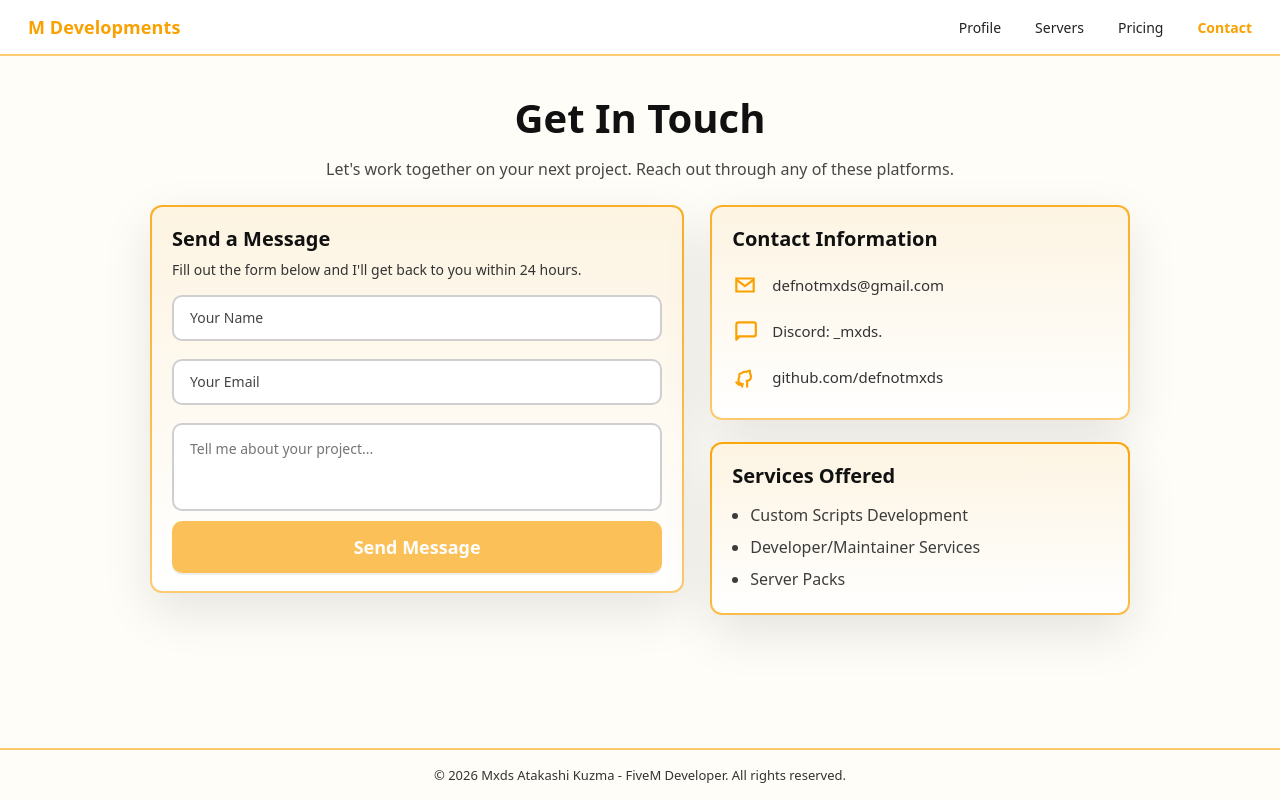
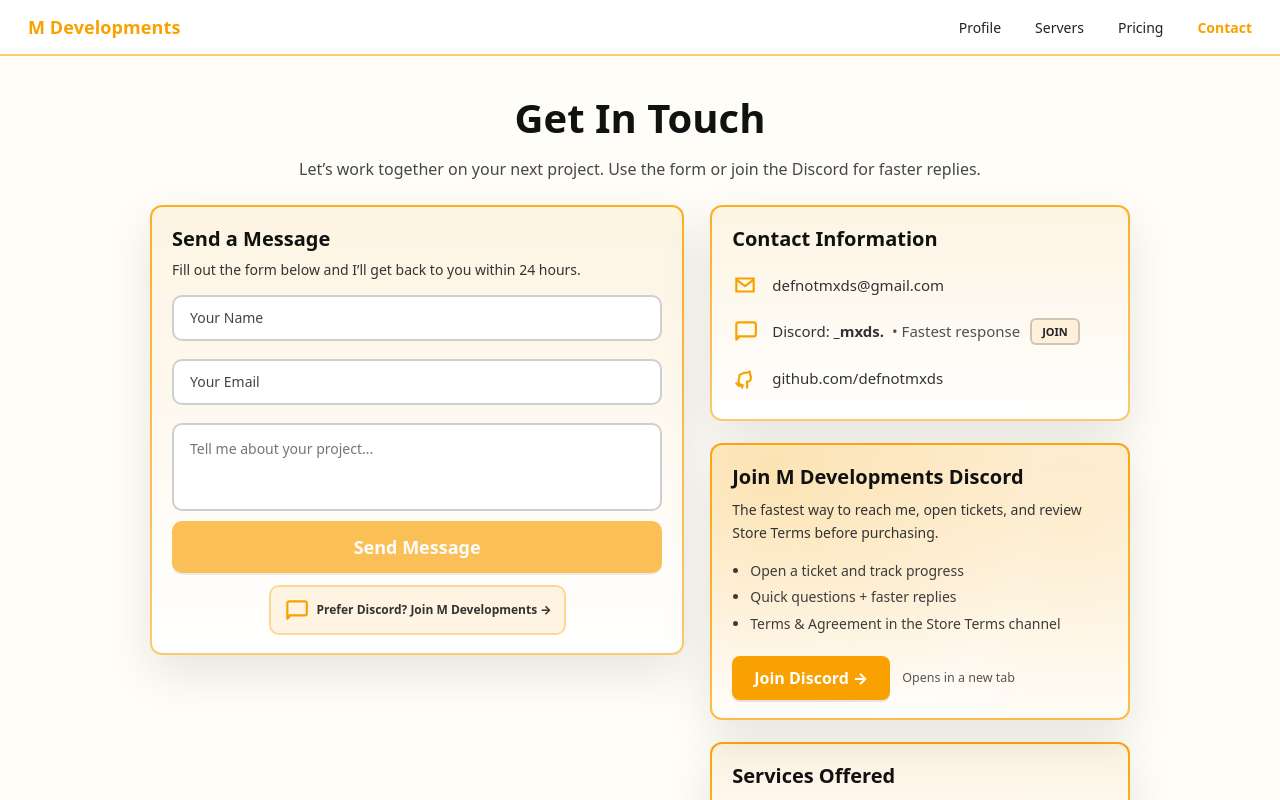
Before and after one commit to jmgee/mxdswebsite, a Next.js app: page /contact in a window 1280 px wide. Shown: the top 800 px of the page. Built offline with nearby package versions, Linux system fonts and the light colour scheme.

Commit message:
Update page.tsx

```diff
--- a/src/app/contact/page.tsx
+++ b/src/app/contact/page.tsx
@@ -4,6 +4,8 @@
 import { IconChat, IconGithub, IconMail } from "@/components/mxds/icons";
 
 type Status = "idle" | "sending" | "sent" | "error";
+
+const DISCORD_INVITE = "https://discord.gg/8z5pDsqGS5";
 
 export default function ContactPage() {
   const [name, setName] = useState("");
@@ -64,19 +66,17 @@
       <div className="mxds-center">
         <h2 className="mxds-contactTitle">Get In Touch</h2>
         <p className="mxds-contactLead">
-          Let's work together on your next project. Reach out through any of these platforms.
+          Let’s work together on your next project. Use the form or join the Discord for faster replies.
         </p>
       </div>
-
       <div className="mxds-contactGrid">
         <section className="mxds-card">
           <h3 className="mxds-cardTitle" style={{ fontSize: 20, marginBottom: 6 }}>
             Send a Message
           </h3>
           <p className="mxds-cardText" style={{ marginTop: 0 }}>
-            Fill out the form below and I'll get back to you within 24 hours.
+            Fill out the form below and I’ll get back to you within 24 hours.
           </p>
-
           {(status === "sent" || status === "error") && (
             <div
               className="mxds-cardText"
@@ -86,10 +86,7 @@
                 padding: "10px 12px",
                 borderRadius: 10,
                 border: "2px solid rgba(0,0,0,0.12)",
-                background:
-                  status === "sent"
-                    ? "rgba(16,168,74,0.10)"
-                    : "rgba(216,37,61,0.10)",
+                background: status === "sent" ? "rgba(16,168,74,0.10)" : "rgba(216,37,61,0.10)",
                 color: "#111",
                 fontWeight: 700,
               }}
@@ -99,7 +96,6 @@
                 : errorMsg || "Failed to send message."}
             </div>
           )}
-
           <form onSubmit={onSubmit}>
             <div className="mxds-formStack">
               <input
@@ -109,7 +105,6 @@
                 onChange={(e) => setName(e.target.value)}
                 autoComplete="name"
               />
-
               <input
                 className="mxds-formField"
                 placeholder="Your Email"
@@ -118,7 +113,6 @@
                 autoComplete="email"
                 inputMode="email"
               />
-
               <textarea
                 className="mxds-formArea"
                 placeholder="Tell me about your project..."
@@ -126,7 +120,6 @@
                 onChange={(e) => setMessage(e.target.value)}
               />
             </div>
-
             <button
               className="mxds-sendBtn"
               type="submit"
@@ -138,9 +131,32 @@
             >
               {status === "sending" ? "Sending..." : "Send Message"}
             </button>
+            <div style={{ marginTop: 12, display: "flex", justifyContent: "center" }}>
+              <a
+                href={DISCORD_INVITE}
+                target="_blank"
+                rel="noreferrer"
+                className="mxds-chip"
+                style={{
+                  display: "inline-flex",
+                  alignItems: "center",
+                  gap: 8,
+                  padding: "10px 12px",
+                  borderRadius: 10,
+                  border: "2px solid rgba(249,161,1,0.35)",
+                  background: "rgba(249,161,1,0.10)",
+                  fontWeight: 800,
+                }}
+                aria-label="Join M Developments Discord (opens in a new tab)"
+              >
+                <span aria-hidden="true" style={{ display: "inline-flex" }}>
+                  <IconChat />
+                </span>
+                Prefer Discord? Join M Developments →
+              </a>
+            </div>
           </form>
         </section>
-
         <div className="mxds-sideStack">
           <section className="mxds-card">
             <h3 className="mxds-cardTitle" style={{ fontSize: 20 }}>
@@ -153,19 +169,96 @@
               </span>
               <span>defnotmxds@gmail.com</span>
             </div>
-
-            <div className="mxds-contactRow">
+            <a
+              href={DISCORD_INVITE}
+              target="_blank"
+              rel="noreferrer"
+              className="mxds-contactRow"
+              style={{
+                textDecoration: "none",
+                borderRadius: 10,
+                padding: "10px 12px",
+                marginLeft: -12,
+                marginRight: -12,
+                transition: "background 160ms ease",
+              }}
+              aria-label="Join M Developments Discord (opens in a new tab)"
+              onMouseEnter={(e) => ((e.currentTarget.style.background = "rgba(249,161,1,0.08)"))}
+              onMouseLeave={(e) => ((e.currentTarget.style.background = "transparent"))}
+            >
               <span className="mxds-icon" aria-hidden="true">
                 <IconChat />
               </span>
-              <span>Discord: _mxds.</span>
-            </div>
+              <span style={{ display: "flex", alignItems: "center", gap: 10, flexWrap: "wrap" }}>
+                <span>
+                  Discord: <strong>_mxds.</strong>
+                  <span style={{ marginLeft: 8, opacity: 0.85 }}>• Fastest response</span>
+                </span>
 
+                <span
+                  className="mxds-tag"
+                  style={{ marginLeft: "auto" }}
+                  aria-hidden="true"
+                >
+                  JOIN
+                </span>
+              </span>
+            </a>
             <div className="mxds-contactRow">
               <span className="mxds-icon" aria-hidden="true">
                 <IconGithub />
               </span>
               <span>github.com/defnotmxds</span>
+            </div>
+          </section>
+          <section
+            className="mxds-card mxds-cardAccent"
+            style={{
+              position: "relative",
+              overflow: "hidden",
+            }}
+          >
+            <div
+              aria-hidden="true"
+              style={{
+                position: "absolute",
+                inset: -40,
+                background:
+                  "radial-gradient(circle at 20% 20%, rgba(249,161,1,0.22), transparent 55%), radial-gradient(circle at 80% 30%, rgba(249,161,1,0.12), transparent 60%)",
+                pointerEvents: "none",
+              }}
+            />
+
+            <div style={{ position: "relative" }}>
+              <h3 className="mxds-cardTitle" style={{ fontSize: 20, marginBottom: 8 }}>
+                Join M Developments Discord
+              </h3>
+
+              <p className="mxds-cardText" style={{ marginTop: 0 }}>
+                The fastest way to reach me, open tickets, and review Store Terms before purchasing.
+              </p>
+
+              <ul className="mxds-bullets" style={{ fontSize: 14, lineHeight: 1.9, marginBottom: 14 }}>
+                <li>Open a ticket and track progress</li>
+                <li>Quick questions + faster replies</li>
+                <li>Terms & Agreement in the Store Terms channel</li>
+              </ul>
+
+              <div className="mxds-ctaRow" style={{ justifyContent: "flex-start" }}>
+                <a
+                  href={DISCORD_INVITE}
+                  target="_blank"
+                  rel="noreferrer"
+                  className="mxds-primaryBtn"
+                  aria-label="Join M Developments Discord (opens in a new tab)"
+                >
+                  Join Discord →
+                </a>
+
+                <span style={{ marginLeft: 12, fontSize: 12.5, color: "rgba(17,17,17,0.70)", alignSelf: "center" }}>
+                  Opens in a new tab
+                </span>
+              </div>
             </div>
           </section>
 
```
